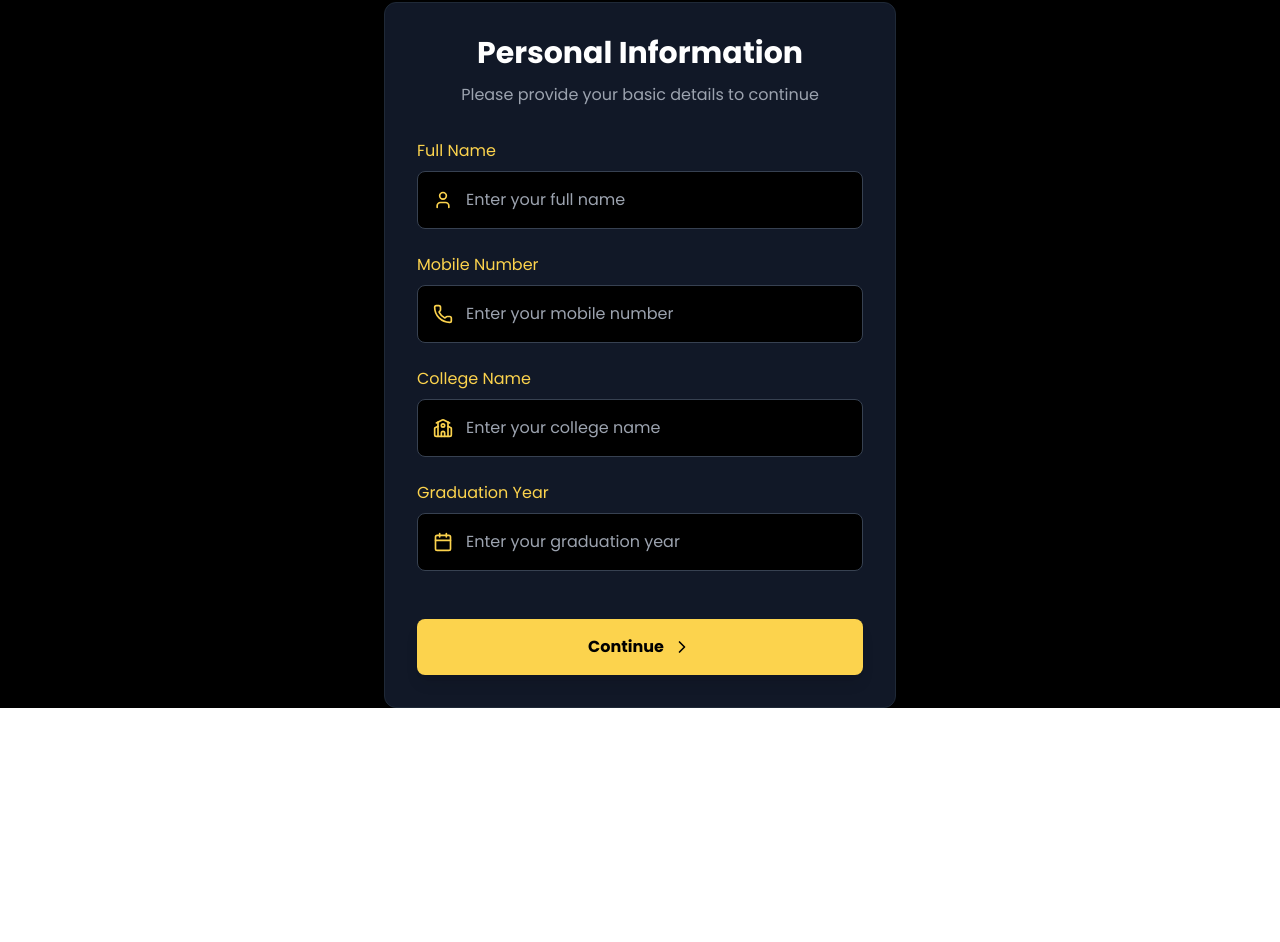
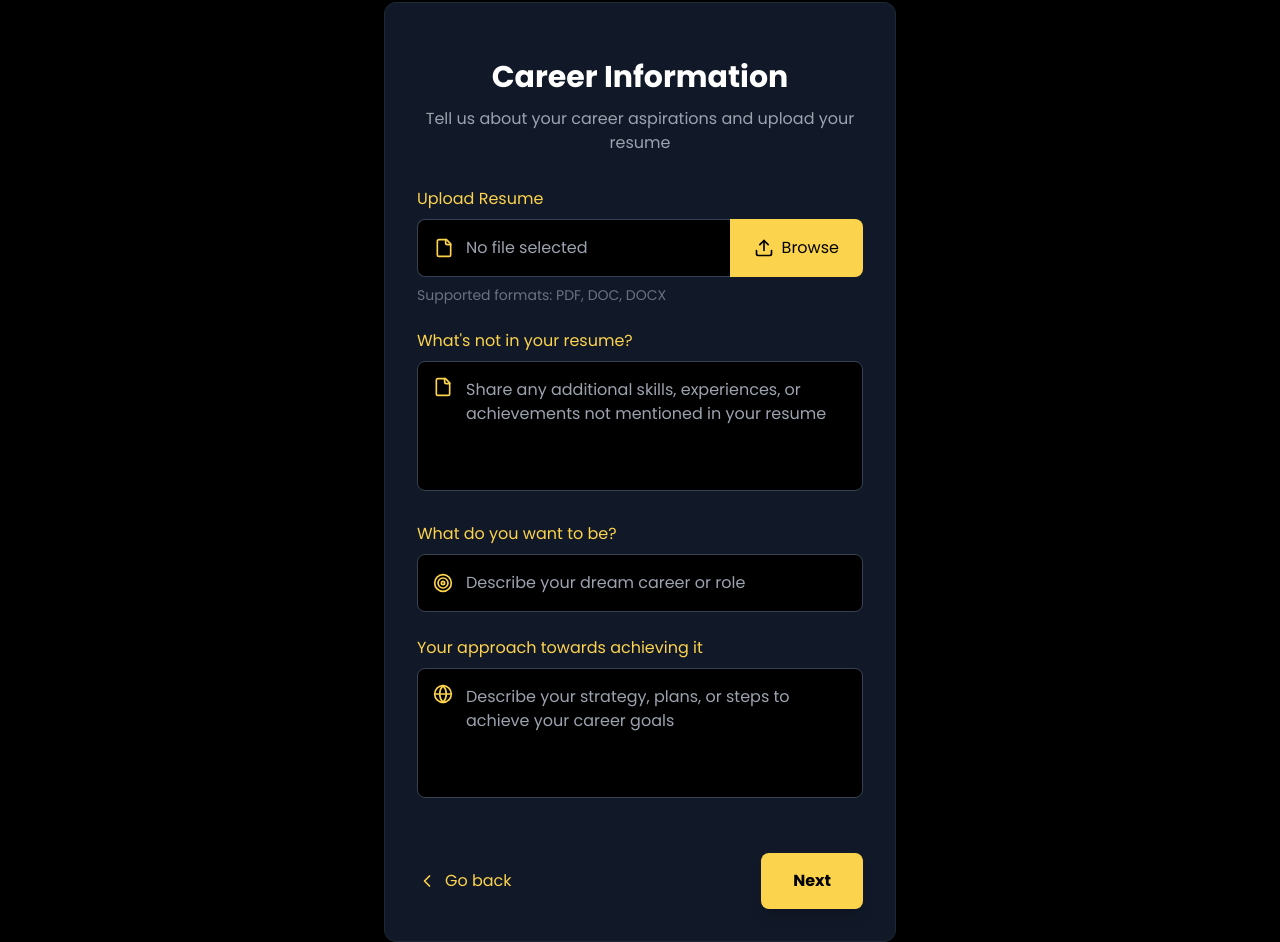
Before and after one commit to I-Pranjal/morons-frontend, a React (Vite) app: page /booking in a window 1280 px wide. Shown: the part 158-1100 px from the top of the page. Before the commit the page ends 866 px from the top, so only its background shows below. Built offline with nearby package versions, Linux system fonts and the light colour scheme; no server answers.

Commit message:
Complete website frontend is ready

```diff
--- a/src/components/bookingAiMentor.jsx
+++ b/src/components/bookingAiMentor.jsx
@@ -5,7 +5,7 @@ import StepTwo from './stepTwo';
 import { useNavigate } from 'react-router-dom';
 
 export default function MultiStepForm() {
-  const [currentStep, setCurrentStep] = useState(1);
+  const [currentStep, setCurrentStep] = useState(2);
   const [isTransitioning, setIsTransitioning] = useState(false);
   const navigate = useNavigate();
 
@@ -61,7 +61,7 @@ export default function MultiStepForm() {
       duration: 4000,
       icon: '🎉'
     });
-    navigate('/jarvis');
+    navigate('/v8/userpreference');
   };
 
   const progressPercentage = (currentStep / 2) * 100;
--- a/src/components/stepTwo.jsx
+++ b/src/components/stepTwo.jsx
@@ -259,7 +259,7 @@ const StepTwo = ({ onBack, onNext, formData, setFormData }) => {
               hover:shadow-amber-300/20 order-1 sm:order-2 text-base
             "
           >
-            Complete Registration
+            Next
           </button>
         </div>
       </form>
```
